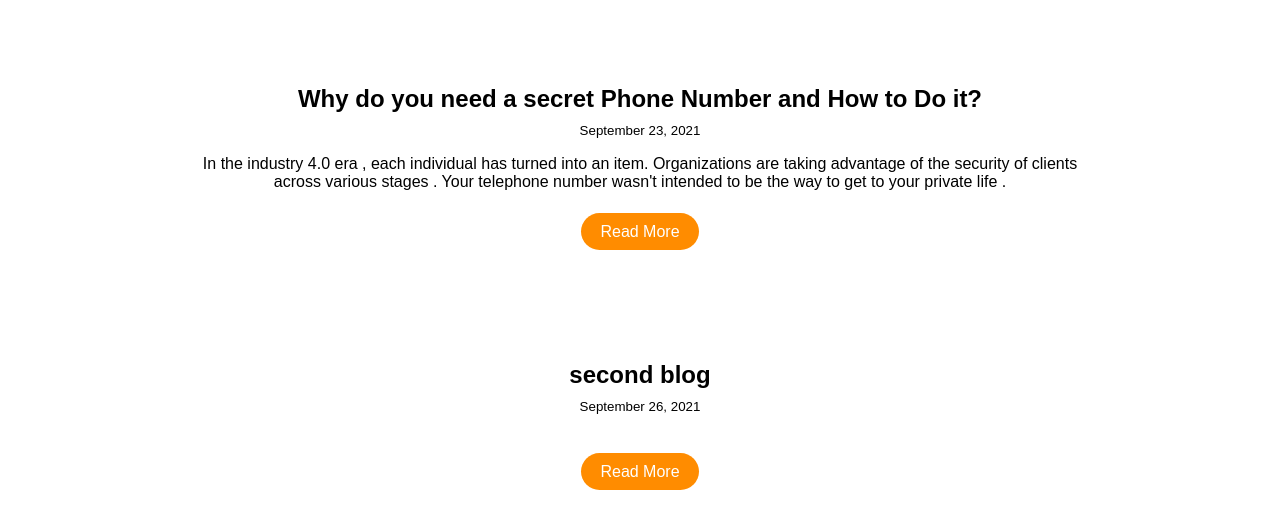
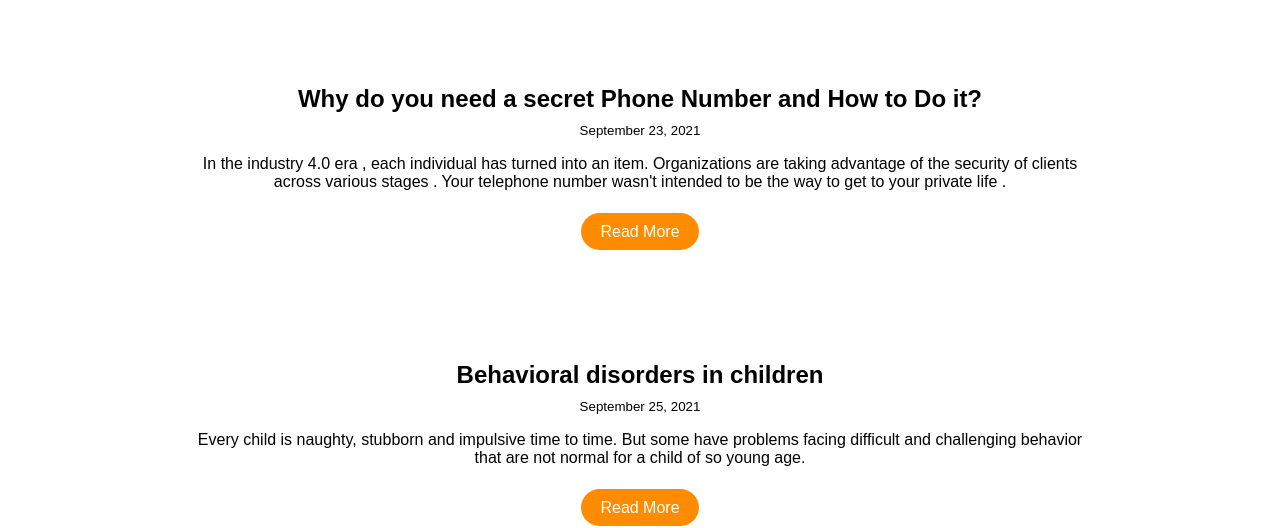
Before and after one commit to bishnoimukesh/Portfolio, a plain HTML site: page blogs.html in a window 1280 px wide. Shown: the part 298-826 px from the top of the page. Drawn offline with Linux system fonts and the light colour scheme.

Commit message:
blog added

```diff
--- a/blogs.html
+++ b/blogs.html
@@ -46,15 +46,17 @@
 
       <li>
         <article class="showcase-list container container-center">
-          <h1>second blog</h1>
-          <small>September 26, 2021</small>
+          <h1>Behavioral disorders in children</h1>
+          <small>September 25, 2021</small>
           <p>
-
+            Every child is naughty, stubborn and impulsive time to time.
+            But some have problems facing difficult and challenging behavior that
+            are not normal for a child of so young age.
           </p>
 
           <a
             class="link link-primary"
-            href=" "
+            href="https://mukeshbishnoi.hashnode.dev/behavioral-disorders-in-children "
             >Read More</a
           >
         </article>
```
